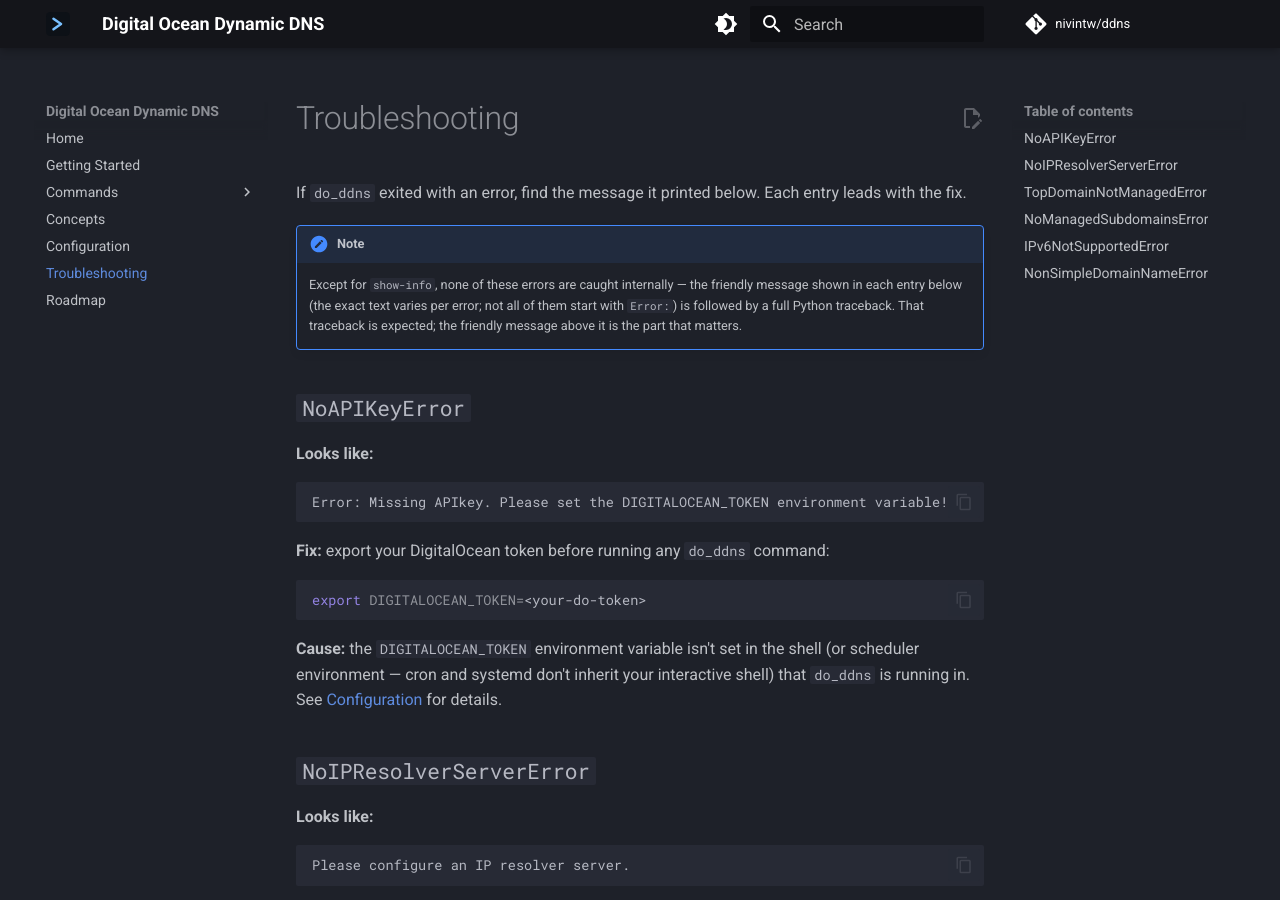
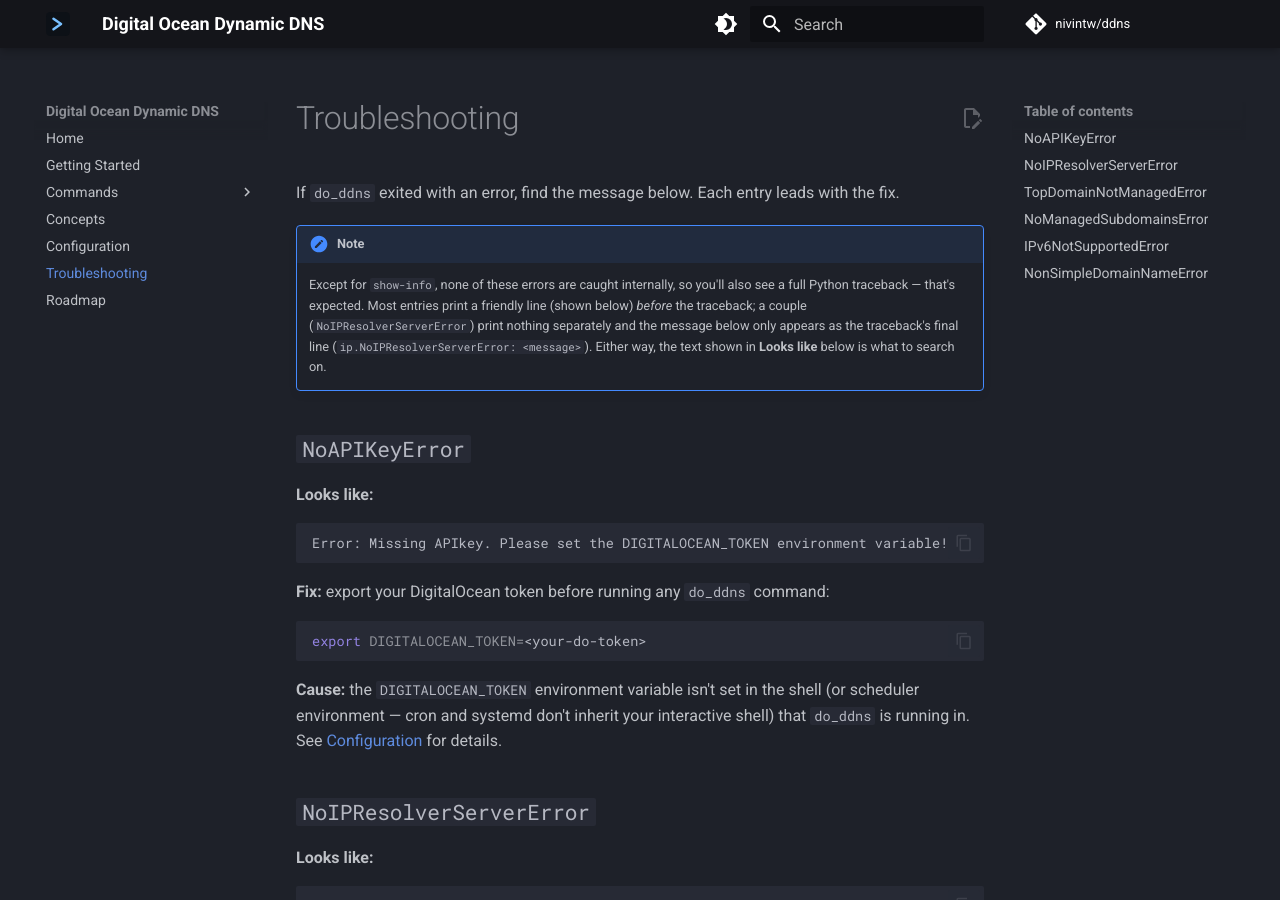
Before and after one commit to nivintw/ddns, an MkDocs documentation site: the page built from docs/troubleshooting.md, in a window 1280 px wide and 900 px high. Built offline with MkDocs 1.6.1 and Material for MkDocs 9.7.7, drawn with Linux system fonts in a browser that asks for light colours; comment, search, counter and statistics services are not loaded.

Commit message:
docs: clarify NoIPResolverServerError has no printed message before its traceback
Copilot's review found the troubleshooting intro claimed every error
prints a friendly line before its traceback, but
NoIPResolverServerError is raised bare (no rprint/console.print
call) — its message only appears as the traceback's own final line.

```diff
--- a/docs/troubleshooting.md
+++ b/docs/troubleshooting.md
@@ -5,14 +5,15 @@ SPDX-License-Identifier: MIT
 
 # Troubleshooting
 
-If `do_ddns` exited with an error, find the message it printed below. Each entry leads with
-the fix.
+If `do_ddns` exited with an error, find the message below. Each entry leads with the fix.
 
 !!! note
-    Except for `show-info`, none of these errors are caught internally — the friendly message
-    shown in each entry below (the exact text varies per error; not all of them start with
-    `Error:`) is followed by a full Python traceback. That traceback is expected; the friendly
-    message above it is the part that matters.
+    Except for `show-info`, none of these errors are caught internally, so you'll also see a
+    full Python traceback — that's expected. Most entries print a friendly line (shown below)
+    *before* the traceback; a couple (`NoIPResolverServerError`) print nothing separately and
+    the message below only appears as the traceback's final line
+    (`ip.NoIPResolverServerError: <message>`). Either way, the text shown in **Looks like**
+    below is what to search on.
 
 ## `NoAPIKeyError`
 
```
